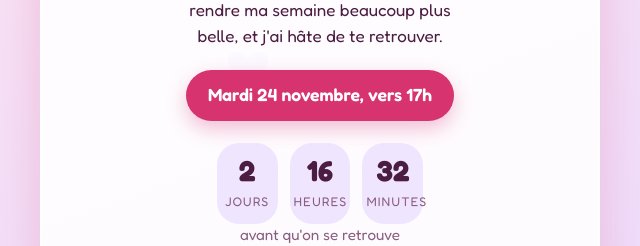
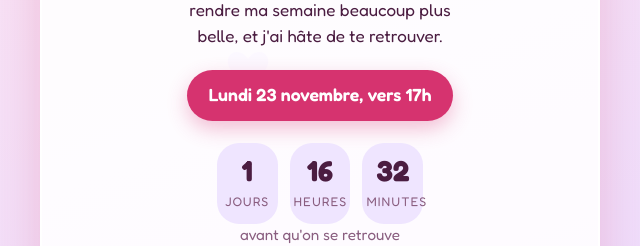
Before and after one commit to trabelsidali484/merciii-maram, a plain HTML site: page index.html in a window 1280 px wide. Shown: the part 364-610 px from the top of the page, 320-960 px from the left. Drawn offline with Linux system fonts and the light colour scheme.

Commit message:
Update index.html

```diff
--- a/index.html
+++ b/index.html
@@ -194,24 +194,24 @@
   var CONFIG = {
     name: "Maram",
     from: "",                          // ton prénom (facultatif), affiché en signature
-    whenText: "Mardi 24 novembre, vers 17h",
-    target: "2026-11-24T17:00:00+01:00", // date du rendez-vous pour le compte à rebours
+    whenText: "Lundi 23 novembre, vers 17h",
+    target: "2026-11-23T17:00:00+01:00", // date du rendez-vous pour le compte à rebours
     variant: "tendre",                  // "tendre", "drole" ou "simple"
     messages: {
       tendre: {
         title: "Merci, {name}",
         body: "Merci d'avoir dit oui. Tu viens de rendre ma semaine beaucoup plus belle, et j'ai hâte de te retrouver.",
-        note: "Je prépare tout pour que ce moment te plaise. À mardi !"
+        note: "Je prépare tout pour que ce moment te plaise. À lundi !"
       },
       drole: {
         title: "{name}, tu as dit oui !",
         body: "Mon cœur a fait une petite danse quand j'ai vu ta réponse. Merci, tu ne le sais pas encore, mais tu as très bien choisi.",
-        note: "Tu n'as qu'à venir avec ton plus beau sourire, je m'occupe du reste. À mardi !"
+        note: "Tu n'as qu'à venir avec ton plus beau sourire, je m'occupe du reste. À lundi !"
       },
       simple: {
         title: "Merci, {name}",
-        body: "Merci d'avoir accepté mon invitation. Ça me fait vraiment plaisir et j'ai hâte de te voir mardi.",
-        note: "Je te donne les détails très vite. À mardi !"
+        body: "Merci d'avoir accepté mon invitation. Ça me fait vraiment plaisir et j'ai hâte de te voir lundi.",
+        note: "Je te donne les détails très vite. À lundi !"
       }
     }
   };
```
